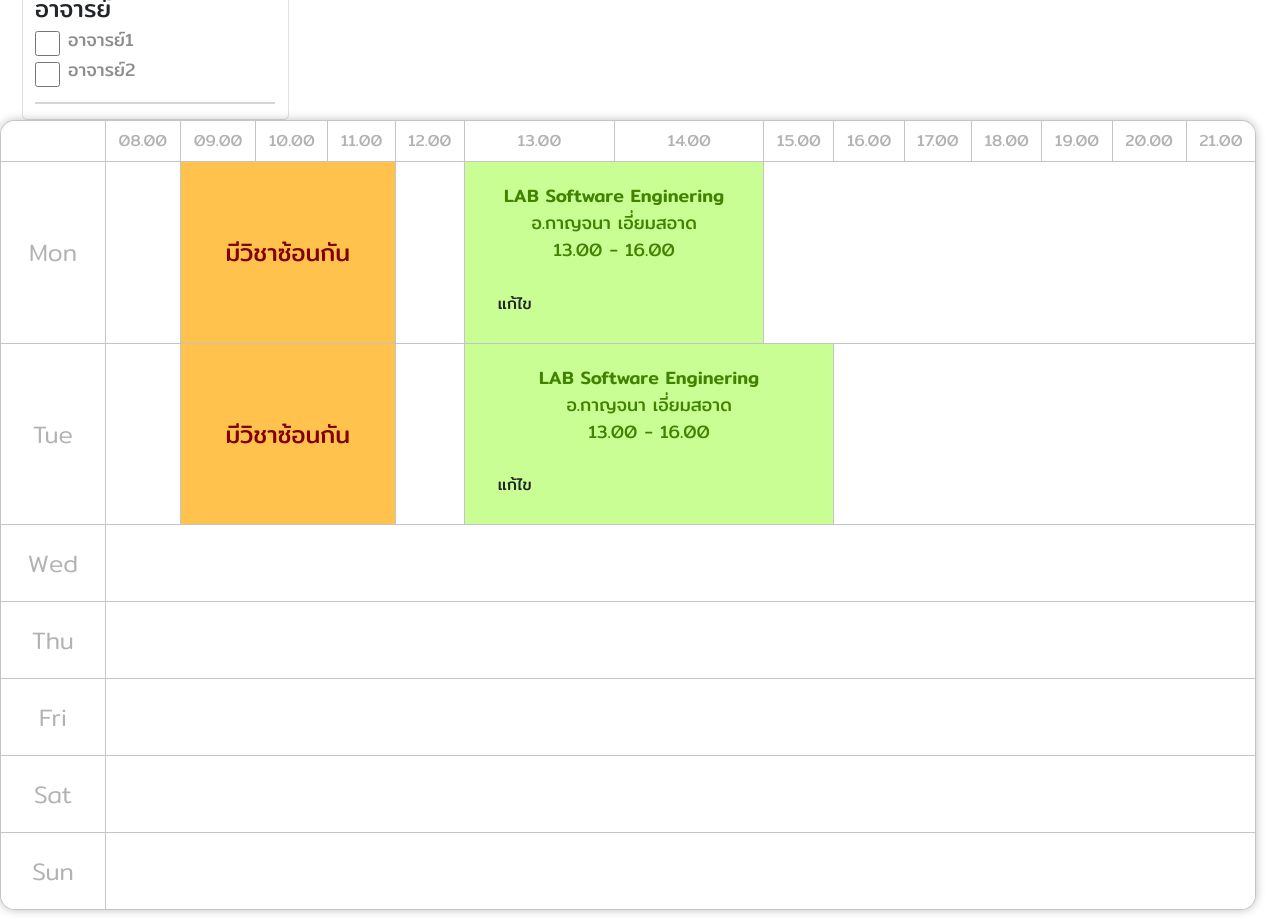
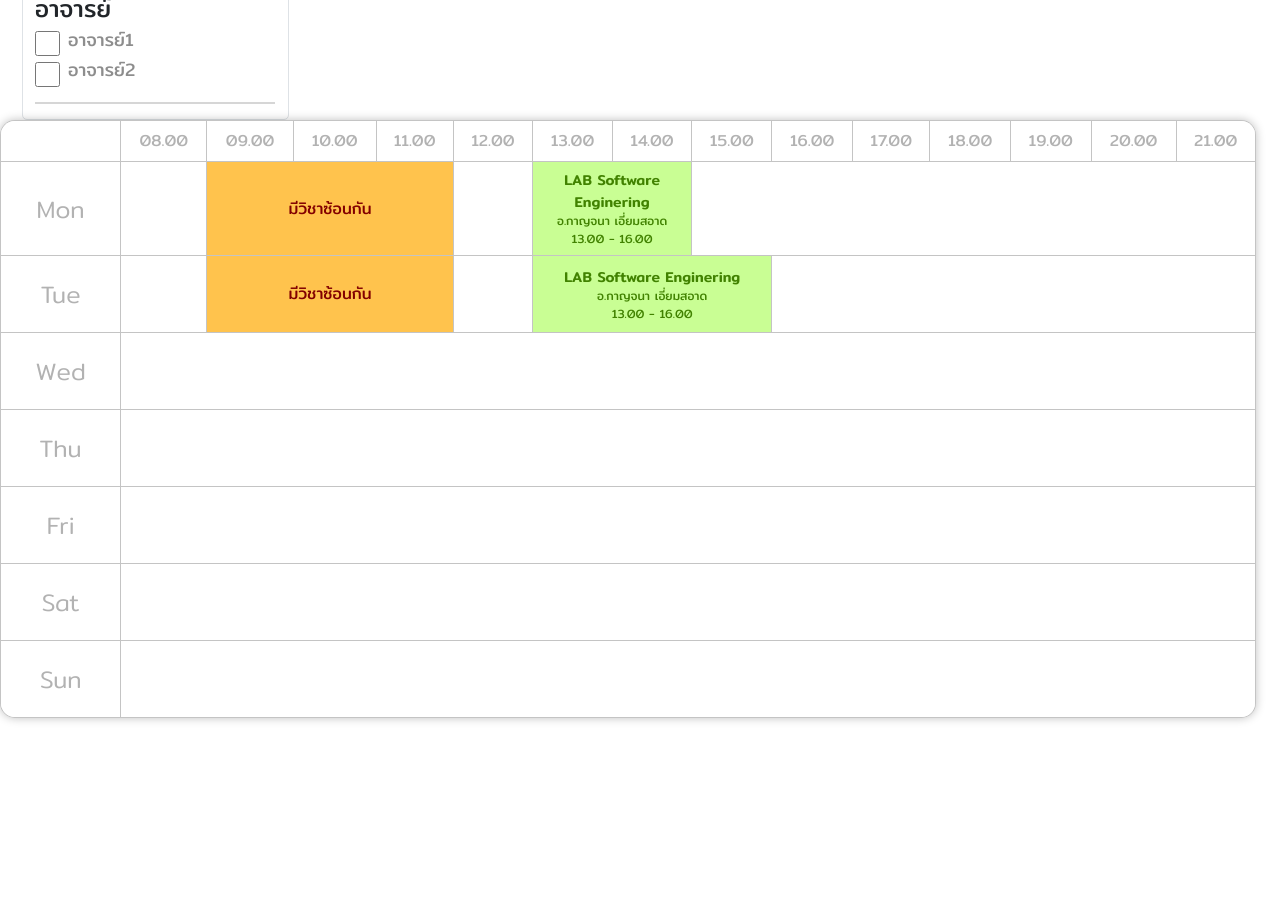
Before and after one commit to taskger/express-react-project, a React (Create React App) app in the folder client/: page /admin/schedule in a window 1280 px wide. Shown: the part 800-1718 px from the top of the page. After the commit the page ends 1566 px from the top, so only its background shows below. Built offline with nearby package versions, Linux system fonts and the light colour scheme.

Commit message:
update 11/2/2024 22.12

```diff
--- a/client/package.json
+++ b/client/package.json
@@ -4,11 +4,9 @@
   "proxy": "http://localhost:5000",
   "private": true,
   "dependencies": {
-    "@ant-design/icons": "^5.2.6",
     "@testing-library/jest-dom": "^5.17.0",
     "@testing-library/react": "^13.4.0",
     "@testing-library/user-event": "^13.5.0",
-    "antd": "^5.13.2",
     "axios": "^1.6.7",
     "bootstrap": "^5.3.2",
     "bootstrap-icons": "^1.11.3",
--- a/client/src/App.js
+++ b/client/src/App.js
@@ -14,6 +14,7 @@ import 'bootstrap/dist/css/bootstrap.min.css';
 import {BrowserRouter, Routes, Route} from 'react-router-dom'
 function App() {
   return (
+
     <BrowserRouter>
     <Routes>
       <Route path='/' element={<Login/>}></Route>
--- a/client/src/components/Admin/Schedule/schedule.js
+++ b/client/src/components/Admin/Schedule/schedule.js
@@ -1,8 +1,8 @@
 import React from 'react';
 import Navbar from '../Navbar';
-import Filter from '../../filter/filter';
-import Table from '../../filter/table';
-import "../../filter/filter.css";
+import Filter from '../../schedule-components/filter';
+import Table from '../../schedule-components/table';
+import "../../schedule-components/filter.css";
 const Schedule = () => {
   return (
     <div>
--- a/client/src/components/Login/Login.js
+++ b/client/src/components/Login/Login.js
@@ -1,6 +1,7 @@
 import React from "react";
 import "./login.css";
 import Axios from "axios";
+
 import { gapi } from "gapi-script";
 import { GoogleLogin } from "react-google-login";
 import { useState, useEffect } from "react";
@@ -31,10 +32,8 @@ function LoginForm(){
     const togglePasswordVisibility = () => {
         setShowPassword(!showPassword);
     };
-
     const [User,setUser] = useState("");
     const [password,setPassword] = useState("");
-
     const btnLogin = () => {
         Axios.post("http://localhost:3000/",{
             User : User,
@@ -59,7 +58,6 @@ function LoginForm(){
             alert ("User หรือ Password ไม่ถูกต่้อง!!!");
         });
     };
-
   return (
     <div className="container-login">
         <div className='img-kaset'>
@@ -95,6 +93,7 @@ function LoginForm(){
                     )}
                 </div>
                 <h1 className="four-font">หรือ</h1>
+                <button className="login-google">Login with GOOGLE</button>
                 <div className="outline-login-google">
                     <GoogleLogin
                         className="login-google"
@@ -110,11 +109,9 @@ function LoginForm(){
 
             <div >
                 <button type="submit" className="button-login" onClick={btnLogin}>เข้าสู่ระบบ</button>
-
             </div>
         </div>
     </div>
   );
 };
-
 export default LoginForm;
--- a/client/src/components/User/Schedule/schedule.js
+++ b/client/src/components/User/Schedule/schedule.js
@@ -1,7 +1,7 @@
 import React from 'react';
 import Navbar from '../Navbar';
-import Filter from '../../filter/filter';
-import Table from '../../filter/table';
+import Filter from '../../schedule-components/filter';
+import Table from '../../schedule-components/table';
 
 const Schedule = () => {
   return (
--- a/client/src/components/filter/overlapping.js
+++ /dev/null
@@ -1,15 +0,0 @@
-import React from 'react';
-import "./filter.css";
-
-const overlapping = () => {
-  return (
-        <div className='overlapping'>
-            มีวิชาซ้อนกัน
-        </div>
-
-
-  );
-
-};
-
-export default overlapping;
--- a/client/src/components/filter/filter.css
+++ b/client/src/components/schedule-components/filter.css
@@ -74,6 +74,7 @@ thead th.time{
 }
 table.table.table-bordered.outschedule {
 
+    width:100%;
 
 
 }
@@ -130,37 +131,83 @@ div.lecturecorrect{
     font-weight: 400;
     color: #418200;
     transition: background-color 0.5s, color 0.5s; /* Smooth transition effect */
-    padding: 20px;
+    text-align: center;
+    display: flex;
+    align-items: center;
+    justify-content: center;
+
 }
 div.lecturecorrect:hover{
     background-color: #A0F948;
 }
 div.lecturecorrect .subject{
-    font-size: 18px;
+    font-size:90%;
     font-weight: 500;
 }
 div.lecturecorrect .name{
-    font-size: 18px;
+    font-size: 75%;
 
 }
 div.lecturecorrect .time{
-    font-size: 18px;
+    font-size: 75%;
 
 }
-.editlecturecorrect{
-    font-size: 28px;
-    border: 0px;
-
+.btn.editlecturecorrect{
+    color: #418200;
+    width: 100%;
+    height: 100%;
 }
 
 .btn.editlecturecorrect:hover{
-    border: 0px;
-    color: #4eb8ff;
+    color: #418200;
     transition: color 0.5s; /* Smooth transition effect */
 
 }
+.btn.editoverlapping{
+    color: #820000;
+    width: 100%;
+    height: 100%;
+}
 
-div.rowbutton {
-    text-align: left;
-    margin-top: 20px;
+thead.theadtable .time{
+    width: 0px;
+}
+.row.inoverlapping{
+    padding: 1%;
+}
+
+.btn.btn-danger.bitrash  {
+    display: contents;
+    padding: 0px;
+}
+.btn.btn-outline-secondary{
+    transition: background-color 0.3s, color 0.2s; /* Smooth transition effect */
+    border-right: 0px #FF4B4B solid ;
+    text-align: start;
+}
+.bi-trash {
+    display:flex;
+    color: #FF4B4B;
+    font-size: 30px;
+    background-color: #ffffff;
+    border-bottom: 1px #FF4B4B solid ;
+    border-top: 1px #FF4B4B solid ;
+    border-right: 1px #FF4B4B solid ;
+    border-left: 1px #FF4B4B solid ;
+
+    border-top-right-radius:7px ;
+    border-bottom-right-radius:7px ;
+    align-items: center;
+    padding: 10px;
+    transition: background-color 0.3s, color 0.3s; /* Smooth transition effect */
+
+}
+.bi-trash:hover {
+    color: rgb(255, 255, 255);
+    background-color: #FF4B4B;
+}
+@media only screen and (max-width: 1000px) {
+    div.col-auto.filter {
+      display: none;
+    }
   }
--- a/client/src/components/filter/lecturecorrect.js
+++ b/client/src/components/schedule-components/lecturecorrect.js
@@ -3,29 +3,20 @@ import "./filter.css";
 
 const lecturecorrect = () => {
   return (
-        <div className='lecturecorrect' >
+    <div className='lecturecorrect' >
+
+        <button type="button" class="btn editlecturecorrect" data-bs-toggle="modal" data-bs-target="#staticBackdrop">
             <div className='subject'>
-                <label>
-
                 LAB Software Enginering
-                </label>
-
             </div>
             <div className='name'>
-                <label>
                 อ.กาญจนา เอี่ยมสอาด
-                </label>
             </div>
             <div className='time'>
-                <label>
                  13.00 - 16.00
-                </label>
             </div>
-            <div className='rowbutton'>
-                <button type="button" class="btn editlecturecorrect" data-bs-toggle="modal" data-bs-target="#staticBackdrop">
-                    แก้ไข
-                </button>
-            </div>
+        </button>
+
             <div class="modal fade" id="staticBackdrop" data-bs-backdrop="static" data-bs-keyboard="false" tabindex="-1" aria-labelledby="staticBackdropLabel" aria-hidden="true">
                 <div class="modal-dialog">
                     <div class="modal-content">
--- /dev/null
+++ b/client/src/components/schedule-components/overlapping.js
@@ -0,0 +1,67 @@
+import React from 'react';
+import "./filter.css";
+
+const overlapping = () => {
+  return (
+
+        <div className='overlapping'>
+    <button type="button" class="btn editoverlapping" data-bs-toggle="modal" data-bs-target="#overlapping">
+
+            มีวิชาซ้อนกัน
+    </button>
+<div class="modal fade" id="overlapping" data-bs-backdrop="static" data-bs-keyboard="false" tabindex="-1" aria-labelledby="staticBackdropLabel" aria-hidden="true">
+                <div class="modal-dialog">
+                    <div class="modal-content">
+                    <div class="modal-body">
+                    <div className='row inoverlapping'>
+                    <div class="btn-group" role="group" aria-label="Basic example">
+                      <button type="button" class="btn btn-outline-secondary" data-bs-toggle="modal" data-bs-target="#staticBackdrop">
+                        <div className='subject'>
+                            LAB Software Enginering
+                        </div>
+                        <div className='name'>
+                            อ.กาญจนา เอี่ยมสอาด
+                        </div>
+                        <div className='time'>
+                            13.00 - 16.00
+                        </div>
+                      </button>
+                        <button type="button" class="btn btn-danger bitrash" >
+                          <span class="bi bi-trash"></span></button>
+                    </div>
+
+                    </div>
+                    <div className='row inoverlapping'>
+                    <div class="btn-group" role="group" aria-label="Basic example">
+                      <button type="button" class="btn btn-outline-secondary" data-bs-toggle="modal" data-bs-target="#staticBackdrop">
+                        <div className='subject'>
+                            LAB Software Enginering
+                        </div>
+                        <div className='name'>
+                            อ.กาญจนา เอี่ยมสอาด
+                        </div>
+                        <div className='time'>
+                            13.00 - 16.00
+                        </div>
+                      </button>
+                      <button type="button" class="btn btn-danger bitrash" >
+                          <span class="bi bi-trash"></span></button>
+                    </div>
+                    </div>
+
+                </div>
+                    <div class="modal-footer">
+                        <button type="button" class="btn btn-primary">ตกลง</button>
+                        <button type="button" class="btn btn-secondary" data-bs-dismiss="modal">ยกเลิก</button>
+                    </div>
+                    </div>
+                </div>
+                </div>
+        </div>
+
+
+  );
+
+};
+
+export default overlapping;
--- a/client/src/components/filter/table.js
+++ b/client/src/components/schedule-components/table.js
@@ -7,9 +7,9 @@ const Schedule = () => {
     <div>
       <table class="table table-bordered outschedule">
         <table class="table table-bordered schedule  ">
-            <thead>
+            <thead class="theadtable">
                 <tr>
-                <th scope="col" ></th>
+                <th scope="col" className='time'></th>
                 <th scope="col" className='time'>08.00</th>
                 <th scope="col" className='time'>09.00</th>
                 <th scope="col" className='time'>10.00</th>
--- a/client/src/index.js
+++ b/client/src/index.js
@@ -8,6 +8,7 @@ import "bootstrap/dist/css/bootstrap.min.css";
 // Bootstrap Bundle JS
 import "bootstrap/dist/js/bootstrap.bundle.min";
 import 'bootstrap/dist/css/bootstrap.css';
+import "bootstrap-icons/font/bootstrap-icons.css";
 
 
 
```
Also changed, not shown: client/src/components/schedule-components/filter.js (renamed from client/src/components/filter/filter.js), 1 other file (tests, documents, lock files or other folders).
